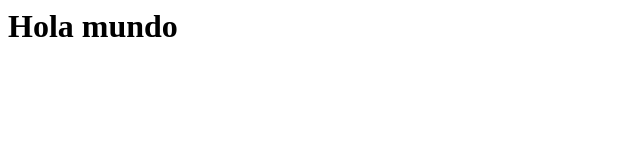
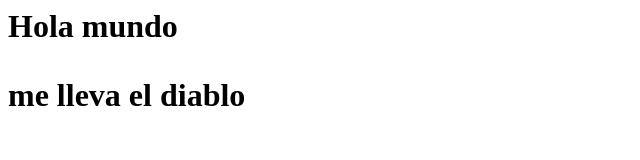
Before and after one commit to bolivarblanco/Prueba2, a plain HTML site: page index.html in a window 1280 px wide. Shown: the whole page, without its empty margins (0-640 px from the left). Drawn offline with Linux system fonts and the light colour scheme.

Commit message:
Update index.html

```diff
--- a/index.html
+++ b/index.html
@@ -1 +1,3 @@
+
 <h1> Hola mundo <h1>
+<p> me lleva el diablo </p>
```
